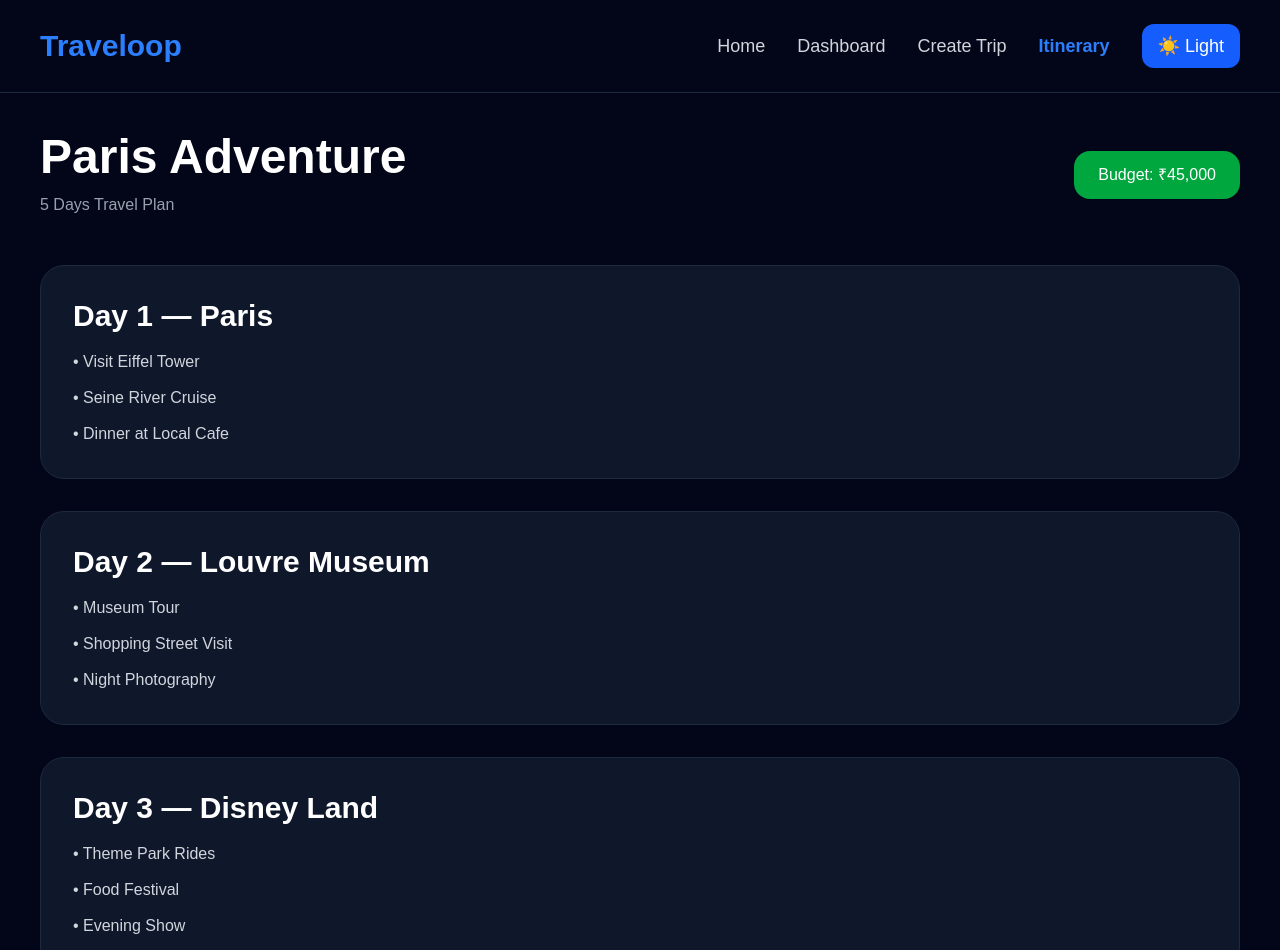
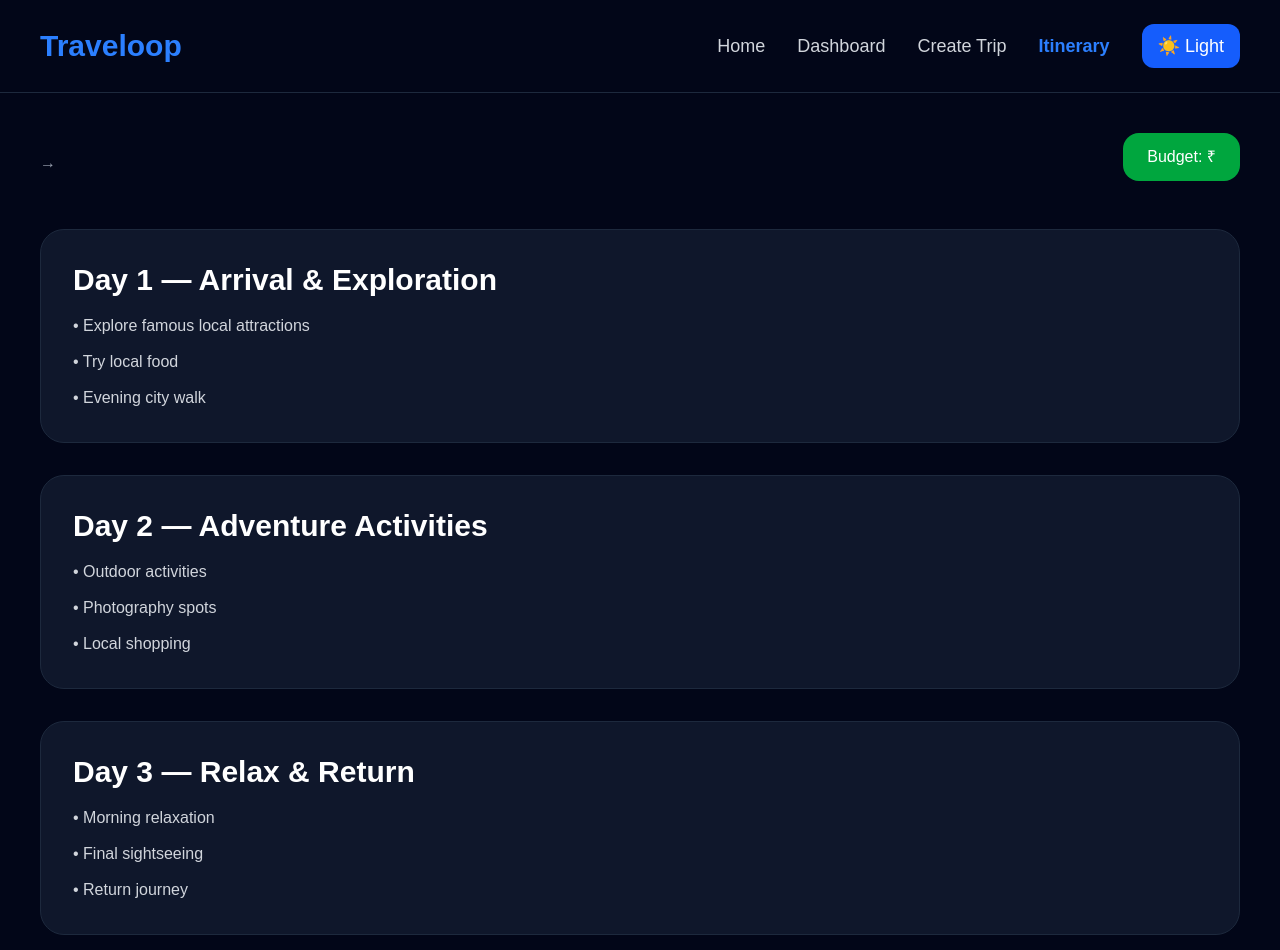
Before and after one commit to Aaditya0411/Oddo_Hackathon, a React (Vite) app: page /itinerary in a window 1280 px wide. Shown: the top 950 px of the page. Built offline with nearby package versions, Linux system fonts and the light colour scheme.

Commit message:
Completed frontend backend integration

```diff
--- a/src/pages/CreateTrip.jsx
+++ b/src/pages/CreateTrip.jsx
@@ -1,8 +1,43 @@
+import { useState } from "react";
 import { useNavigate } from "react-router-dom";
 import Navbar from "../components/Navbar";
+import api from "../services/api";
 
 function CreateTrip({ darkMode, setDarkMode }) {
   const navigate = useNavigate();
+
+  const [title, setTitle] = useState("");
+  const [startDate, setStartDate] = useState("");
+  const [endDate, setEndDate] = useState("");
+  const [budget, setBudget] = useState("");
+
+  const handleSubmit = async () => {
+    try {
+      const response = await api.post("/trips", {
+        title,
+        startDate,
+        endDate,
+        budget,
+      });
+
+      console.log(response.data);
+
+      alert("Trip Created Successfully!");
+
+      navigate("/itinerary", {
+        state: {
+          title,
+          budget,
+          startDate,
+          endDate,
+        },
+      });
+    } catch (error) {
+      console.log(error);
+
+      alert("Backend connection failed");
+    }
+  };
 
   return (
     <div
@@ -36,6 +71,8 @@ function CreateTrip({ darkMode, setDarkMode }) {
             <input
               type="text"
               placeholder="Enter trip name"
+              value={title}
+              onChange={(e) => setTitle(e.target.value)}
               className={`${
                 darkMode
                   ? "bg-slate-800 text-white"
@@ -58,6 +95,8 @@ function CreateTrip({ darkMode, setDarkMode }) {
 
               <input
                 type="date"
+                value={startDate}
+                onChange={(e) => setStartDate(e.target.value)}
                 className={`${
                   darkMode
                     ? "bg-slate-800 text-white"
@@ -77,6 +116,8 @@ function CreateTrip({ darkMode, setDarkMode }) {
 
               <input
                 type="date"
+                value={endDate}
+                onChange={(e) => setEndDate(e.target.value)}
                 className={`${
                   darkMode
                     ? "bg-slate-800 text-white"
@@ -100,6 +141,8 @@ function CreateTrip({ darkMode, setDarkMode }) {
             <input
               type="number"
               placeholder="Enter budget"
+              value={budget}
+              onChange={(e) => setBudget(e.target.value)}
               className={`${
                 darkMode
                   ? "bg-slate-800 text-white"
@@ -111,7 +154,7 @@ function CreateTrip({ darkMode, setDarkMode }) {
           {/* Button */}
 
           <button
-            onClick={() => navigate("/itinerary")}
+            onClick={handleSubmit}
             className="bg-blue-600 hover:bg-blue-700 text-white px-8 py-4 rounded-2xl text-lg transition-all duration-300"
           >
             Generate Itinerary
--- a/src/pages/Dashboard.jsx
+++ b/src/pages/Dashboard.jsx
@@ -1,8 +1,23 @@
-import { useNavigate } from "react-router-dom";
+import { useEffect, useState } from "react";
 import Navbar from "../components/Navbar";
+import api from "../services/api";
 
 function Dashboard({ darkMode, setDarkMode }) {
-  const navigate = useNavigate();
+  const [trips, setTrips] = useState([]);
+
+  useEffect(() => {
+    fetchTrips();
+  }, []);
+
+  const fetchTrips = async () => {
+    try {
+      const response = await api.get("/trips");
+
+      setTrips(response.data);
+    } catch (error) {
+      console.log(error);
+    }
+  };
 
   return (
     <div
@@ -13,228 +28,27 @@ function Dashboard({ darkMode, setDarkMode }) {
       <Navbar darkMode={darkMode} setDarkMode={setDarkMode} />
 
       <div className="p-10">
-        {/* Header */}
+        <h1 className="text-5xl font-bold mb-10">My Trips</h1>
 
-        <div className="flex items-center justify-between mb-12">
-          <div>
-            <h1 className="text-5xl md:text-6xl font-bold">My Trips</h1>
-
-            <p
-              className={`${darkMode ? "text-gray-400" : "text-slate-600"} mt-2 text-lg`}
-            >
-              Explore and manage your journeys
-            </p>
-          </div>
-
-          <button
-            onClick={() => navigate("/create")}
-            className="bg-blue-600 hover:bg-blue-700 text-white px-6 py-3 rounded-2xl transition-all duration-300"
-          >
-            + Create Trip
-          </button>
-        </div>
-
-        {/* Search Bar */}
-
-        <div className="mb-10">
-          <input
-            type="text"
-            placeholder="Search destinations..."
-            className={`${
-              darkMode
-                ? "bg-slate-900 border-slate-800 text-white"
-                : "bg-white border-slate-200 text-slate-900 shadow-lg"
-            } w-full border p-5 rounded-2xl outline-none text-lg`}
-          />
-        </div>
-
-        {/* Trip Cards */}
-
-        <div className="grid md:grid-cols-3 gap-8">
-          {/* Card 1 */}
-
-          <div
-            className={`${
-              darkMode
-                ? "bg-slate-900 border-slate-800"
-                : "bg-white border-slate-200 shadow-lg"
-            } rounded-3xl overflow-hidden border hover:scale-105 transition-all duration-300`}
-          >
-            <img
-              src="https://images.unsplash.com/photo-1502602898657-3e91760cbb34"
-              className="h-56 w-full object-cover"
-            />
-
-            <div className="p-6">
-              <h2 className="text-3xl font-bold">Paris Adventure</h2>
-
-              <p
-                className={`${darkMode ? "text-gray-400" : "text-slate-600"} mt-3`}
-              >
-                5 Days • ₹45,000
-              </p>
-            </div>
-          </div>
-
-          {/* Card 2 */}
-
-          <div
-            className={`${
-              darkMode
-                ? "bg-slate-900 border-slate-800"
-                : "bg-white border-slate-200 shadow-lg"
-            } rounded-3xl overflow-hidden border hover:scale-105 transition-all duration-300`}
-          >
-            <img
-              src="https://images.unsplash.com/photo-1512453979798-5ea266f8880c"
-              className="h-56 w-full object-cover"
-            />
-
-            <div className="p-6">
-              <h2 className="text-3xl font-bold">Dubai Escape</h2>
-
-              <p
-                className={`${darkMode ? "text-gray-400" : "text-slate-600"} mt-3`}
-              >
-                7 Days • ₹70,000
-              </p>
-            </div>
-          </div>
-
-          {/* Card 3 */}
-
-          <div
-            className={`${
-              darkMode
-                ? "bg-slate-900 border-slate-800"
-                : "bg-white border-slate-200 shadow-lg"
-            } rounded-3xl overflow-hidden border hover:scale-105 transition-all duration-300`}
-          >
-            <img
-              src="https://images.unsplash.com/photo-1549692520-acc6669e2f0c"
-              className="h-56 w-full object-cover"
-            />
-
-            <div className="p-6">
-              <h2 className="text-3xl font-bold">Tokyo Nights</h2>
-
-              <p
-                className={`${darkMode ? "text-gray-400" : "text-slate-600"} mt-3`}
-              >
-                10 Days • ₹1,20,000
-              </p>
-            </div>
-          </div>
-        </div>
-
-        {/* Stats Section */}
-
-        <div className="grid md:grid-cols-3 gap-8 mt-14">
-          <div
-            className={`${
-              darkMode
-                ? "bg-slate-900 border-slate-800"
-                : "bg-white border-slate-200 shadow-lg"
-            } p-8 rounded-3xl border`}
-          >
-            <h2 className="text-4xl font-bold text-blue-500">12</h2>
-
-            <p
-              className={`${darkMode ? "text-gray-400" : "text-slate-600"} mt-3 text-lg`}
-            >
-              Trips Planned
-            </p>
-          </div>
-
-          <div
-            className={`${
-              darkMode
-                ? "bg-slate-900 border-slate-800"
-                : "bg-white border-slate-200 shadow-lg"
-            } p-8 rounded-3xl border`}
-          >
-            <h2 className="text-4xl font-bold text-green-500">₹2.4L</h2>
-
-            <p
-              className={`${darkMode ? "text-gray-400" : "text-slate-600"} mt-3 text-lg`}
-            >
-              Total Budget Managed
-            </p>
-          </div>
-
-          <div
-            className={`${
-              darkMode
-                ? "bg-slate-900 border-slate-800"
-                : "bg-white border-slate-200 shadow-lg"
-            } p-8 rounded-3xl border`}
-          >
-            <h2 className="text-4xl font-bold text-pink-500">8</h2>
-
-            <p
-              className={`${darkMode ? "text-gray-400" : "text-slate-600"} mt-3 text-lg`}
-            >
-              Countries Explored
-            </p>
-          </div>
-        </div>
-
-        {/* AI Recommendations */}
-
-        <div className="mt-16">
-          <h2 className="text-4xl font-bold mb-8">AI Travel Recommendations</h2>
-
-          <div className="grid md:grid-cols-3 gap-8">
+        <div className="grid md:grid-cols-3 gap-6">
+          {trips.map((trip, index) => (
             <div
+              key={index}
               className={`${
                 darkMode
                   ? "bg-slate-900 border-slate-800"
                   : "bg-white border-slate-200 shadow-lg"
-              } p-8 rounded-3xl border hover:scale-105 transition-all duration-300`}
+              } p-6 rounded-3xl border`}
             >
-              <h3 className="text-2xl font-bold text-blue-500">Bali Retreat</h3>
+              <h2 className="text-2xl font-bold mb-3">{trip.title}</h2>
 
-              <p
-                className={`${darkMode ? "text-gray-400" : "text-slate-600"} mt-4`}
-              >
-                Perfect for beach lovers and budget travelers.
+              <p className="text-gray-400 mb-2">Budget: ₹{trip.budget}</p>
+
+              <p className="text-gray-400">
+                {trip.startDate} → {trip.endDate}
               </p>
             </div>
-
-            <div
-              className={`${
-                darkMode
-                  ? "bg-slate-900 border-slate-800"
-                  : "bg-white border-slate-200 shadow-lg"
-              } p-8 rounded-3xl border hover:scale-105 transition-all duration-300`}
-            >
-              <h3 className="text-2xl font-bold text-green-500">Swiss Alps</h3>
-
-              <p
-                className={`${darkMode ? "text-gray-400" : "text-slate-600"} mt-4`}
-              >
-                Ideal for scenic adventures and mountain exploration.
-              </p>
-            </div>
-
-            <div
-              className={`${
-                darkMode
-                  ? "bg-slate-900 border-slate-800"
-                  : "bg-white border-slate-200 shadow-lg"
-              } p-8 rounded-3xl border hover:scale-105 transition-all duration-300`}
-            >
-              <h3 className="text-2xl font-bold text-pink-500">
-                New York City
-              </h3>
-
-              <p
-                className={`${darkMode ? "text-gray-400" : "text-slate-600"} mt-4`}
-              >
-                Best for nightlife, shopping, and city experiences.
-              </p>
-            </div>
-          </div>
+          ))}
         </div>
       </div>
     </div>
--- a/src/pages/Itinerary.jsx
+++ b/src/pages/Itinerary.jsx
@@ -1,238 +1,202 @@
-import Navbar from "../components/Navbar"
+import { useLocation } from "react-router-dom";
+import Navbar from "../components/Navbar";
 
 function Itinerary({ darkMode, setDarkMode }) {
+  const location = useLocation();
+
+  const trip = location.state;
 
   return (
-
-    <div className={`${darkMode
-      ? "bg-slate-950 text-white"
-      : "bg-slate-100 text-slate-900"
-      } min-h-screen`}>
-
+    <div
+      className={`${
+        darkMode ? "bg-slate-950 text-white" : "bg-slate-100 text-slate-900"
+      } min-h-screen`}
+    >
       <Navbar darkMode={darkMode} setDarkMode={setDarkMode} />
 
-
-
       <div className="p-10">
-
         {/* Header */}
 
         <div className="flex items-center justify-between mb-12">
+          <div>
+            <h1 className="text-5xl font-bold">{trip?.title}</h1>
 
-          <div>
-
-            <h1 className="text-5xl font-bold">
-              Paris Adventure
-            </h1>
-
-            <p className={`${darkMode
-              ? "text-gray-400"
-              : "text-slate-600"
-              } mt-3`}>
-              5 Days Travel Plan
+            <p
+              className={`${
+                darkMode ? "text-gray-400" : "text-slate-600"
+              } mt-3`}
+            >
+              {trip?.startDate} → {trip?.endDate}
             </p>
-
           </div>
 
-
-
           <button className="bg-green-600 text-white px-6 py-3 rounded-2xl">
-            Budget: ₹45,000
+            Budget: ₹{trip?.budget}
           </button>
-
         </div>
-
-
 
         {/* Timeline Cards */}
 
         <div className="space-y-8">
-
           {/* Day 1 */}
 
-          <div className={`${darkMode
+          <div
+            className={`${
+              darkMode
                 ? "bg-slate-900 border-slate-800"
                 : "bg-white border-slate-200 shadow-lg"
-            } p-8 rounded-3xl border`}>
-
+            } p-8 rounded-3xl border`}
+          >
             <h2 className="text-3xl font-bold mb-4">
-              Day 1 — Paris
+              Day 1 — Arrival & Exploration
             </h2>
 
-            <div className={`${darkMode
-              ? "text-gray-300"
-              : "text-slate-700"
-              } space-y-3`}>
+            <div
+              className={`${
+                darkMode ? "text-gray-300" : "text-slate-700"
+              } space-y-3`}
+            >
+              <p>• Explore famous local attractions</p>
 
-              <p>• Visit Eiffel Tower</p>
+              <p>• Try local food</p>
 
-              <p>• Seine River Cruise</p>
-
-              <p>• Dinner at Local Cafe</p>
-
+              <p>• Evening city walk</p>
             </div>
-
           </div>
-
-
 
           {/* Day 2 */}
 
-          <div className={`${darkMode
+          <div
+            className={`${
+              darkMode
                 ? "bg-slate-900 border-slate-800"
                 : "bg-white border-slate-200 shadow-lg"
-            } p-8 rounded-3xl border`}>
-
+            } p-8 rounded-3xl border`}
+          >
             <h2 className="text-3xl font-bold mb-4">
-              Day 2 — Louvre Museum
+              Day 2 — Adventure Activities
             </h2>
 
-            <div className={`${darkMode
-              ? "text-gray-300"
-              : "text-slate-700"
-              } space-y-3`}>
+            <div
+              className={`${
+                darkMode ? "text-gray-300" : "text-slate-700"
+              } space-y-3`}
+            >
+              <p>• Outdoor activities</p>
 
-              <p>• Museum Tour</p>
+              <p>• Photography spots</p>
 
-              <p>• Shopping Street Visit</p>
-
-              <p>• Night Photography</p>
-
+              <p>• Local shopping</p>
             </div>
-
           </div>
-
-
 
           {/* Day 3 */}
 
-          <div className={`${darkMode
+          <div
+            className={`${
+              darkMode
                 ? "bg-slate-900 border-slate-800"
                 : "bg-white border-slate-200 shadow-lg"
-            } p-8 rounded-3xl border`}>
+            } p-8 rounded-3xl border`}
+          >
+            <h2 className="text-3xl font-bold mb-4">Day 3 — Relax & Return</h2>
 
-            <h2 className="text-3xl font-bold mb-4">
-              Day 3 — Disney Land
-            </h2>
+            <div
+              className={`${
+                darkMode ? "text-gray-300" : "text-slate-700"
+              } space-y-3`}
+            >
+              <p>• Morning relaxation</p>
 
-            <div className={`${darkMode
-              ? "text-gray-300"
-              : "text-slate-700"
-              } space-y-3`}>
+              <p>• Final sightseeing</p>
 
-              <p>• Theme Park Rides</p>
-
-              <p>• Food Festival</p>
-
-              <p>• Evening Show</p>
-
+              <p>• Return journey</p>
             </div>
-
           </div>
-
         </div>
-
-
 
         {/* Budget Breakdown */}
 
         <div className="mt-14">
-
-          <h2 className="text-4xl font-bold mb-8">
-            Budget Breakdown
-          </h2>
-
-
+          <h2 className="text-4xl font-bold mb-8">Budget Breakdown</h2>
 
           <div className="grid md:grid-cols-4 gap-6">
-
-            <div className={`${darkMode
+            <div
+              className={`${
+                darkMode
                   ? "bg-slate-900 border-slate-800"
                   : "bg-white border-slate-200 shadow-lg"
-              } p-6 rounded-3xl border`}>
+              } p-6 rounded-3xl border`}
+            >
+              <h3 className="text-2xl font-bold text-blue-500">₹18,000</h3>
 
-              <h3 className="text-2xl font-bold text-blue-500">
-                ₹18,000
-              </h3>
-
-              <p className={`${darkMode
-                ? "text-gray-400"
-                : "text-slate-600"
-                } mt-3`}>
+              <p
+                className={`${
+                  darkMode ? "text-gray-400" : "text-slate-600"
+                } mt-3`}
+              >
                 Flights
               </p>
-
             </div>
 
-
-
-            <div className={`${darkMode
+            <div
+              className={`${
+                darkMode
                   ? "bg-slate-900 border-slate-800"
                   : "bg-white border-slate-200 shadow-lg"
-              } p-6 rounded-3xl border`}>
+              } p-6 rounded-3xl border`}
+            >
+              <h3 className="text-2xl font-bold text-green-500">₹12,000</h3>
 
-              <h3 className="text-2xl font-bold text-green-500">
-                ₹12,000
-              </h3>
-
-              <p className={`${darkMode
-                ? "text-gray-400"
-                : "text-slate-600"
-                } mt-3`}>
+              <p
+                className={`${
+                  darkMode ? "text-gray-400" : "text-slate-600"
+                } mt-3`}
+              >
                 Hotels
               </p>
-
             </div>
 
-
-
-            <div className={`${darkMode
+            <div
+              className={`${
+                darkMode
                   ? "bg-slate-900 border-slate-800"
                   : "bg-white border-slate-200 shadow-lg"
-              } p-6 rounded-3xl border`}>
+              } p-6 rounded-3xl border`}
+            >
+              <h3 className="text-2xl font-bold text-pink-500">₹9,000</h3>
 
-              <h3 className="text-2xl font-bold text-pink-500">
-                ₹9,000
-              </h3>
-
-              <p className={`${darkMode
-                ? "text-gray-400"
-                : "text-slate-600"
-                } mt-3`}>
+              <p
+                className={`${
+                  darkMode ? "text-gray-400" : "text-slate-600"
+                } mt-3`}
+              >
                 Activities
               </p>
-
             </div>
 
-
-
-            <div className={`${darkMode
+            <div
+              className={`${
+                darkMode
                   ? "bg-slate-900 border-slate-800"
                   : "bg-white border-slate-200 shadow-lg"
-              } p-6 rounded-3xl border`}>
+              } p-6 rounded-3xl border`}
+            >
+              <h3 className="text-2xl font-bold text-yellow-500">₹6,000</h3>
 
-              <h3 className="text-2xl font-bold text-yellow-500">
-                ₹6,000
-              </h3>
-
-              <p className={`${darkMode
-                ? "text-gray-400"
-                : "text-slate-600"
-                } mt-3`}>
+              <p
+                className={`${
+                  darkMode ? "text-gray-400" : "text-slate-600"
+                } mt-3`}
+              >
                 Food & Transport
               </p>
-
             </div>
-
           </div>
-
         </div>
-
       </div>
-
     </div>
-
-  )
+  );
 }
 
-export default Itinerary
+export default Itinerary;
```
Lines whose indentation alone changed are shown as unchanged.
